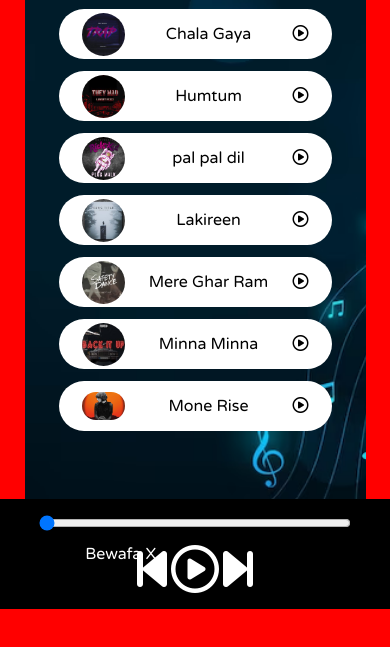
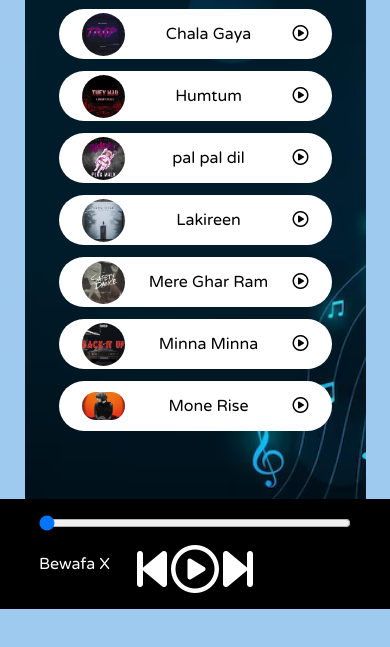
Before and after one commit to amitk9627/Spotify_._clone, a plain HTML site: page index.html in a window 390 px wide. Shown: the part 235-882 px from the top of the page. Drawn offline with Linux system fonts and the light colour scheme.

Commit message:
media Query

```diff
--- a/Style.css
+++ b/Style.css
@@ -2,7 +2,7 @@
 @import url('https://fonts.googleapis.com/css2?family=Varela+Round&display=swap');
 body{
     background-color: antiquewhite;
-    /* overflow: ; */
+
 }
 body::-webkit-scrollbar{
     width: 0px;
@@ -133,11 +133,14 @@ nav ul li{
     transition: opacity 1s ease-in;
 }
 
-@media only screen and (max-width: 1100px) {
+@media only screen and (max-width: 760px) {
     body {
-      background-color: red;
+      background-color:rgb(159, 202, 240) ;
     }
     .songList{
         width: 100%;
     }
+    .masterSongName{
+        display: block;
+    }
 }
--- a/index.html
+++ b/index.html
@@ -93,7 +93,7 @@
             <i class="fas fa-3x fa-step-forward" id="next"></i>
         </div>
         <div class="songInfo">
-            <img src="playing.gif" width="42px" alt="" id="gif"> <span id="masterSongName">Bewafa X</span>
+            <img src="playing.gif" width="42px" alt="" id="gif"> <span id="masterSongName" class="masterSongName">Bewafa X</span>
         </div>
     </div>
     <script src="script.js"></script>
```
Also changed, not shown: WS2k.gif (deleted), 1 other file.
